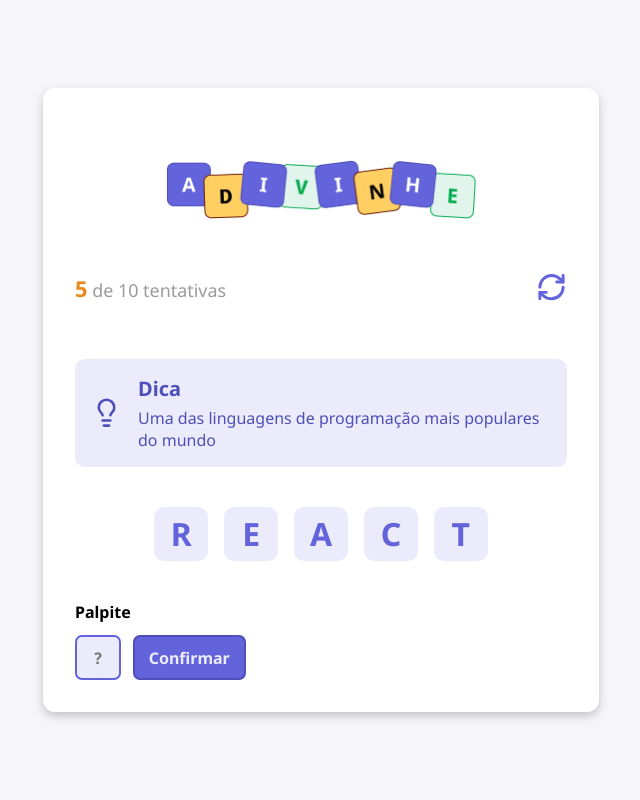
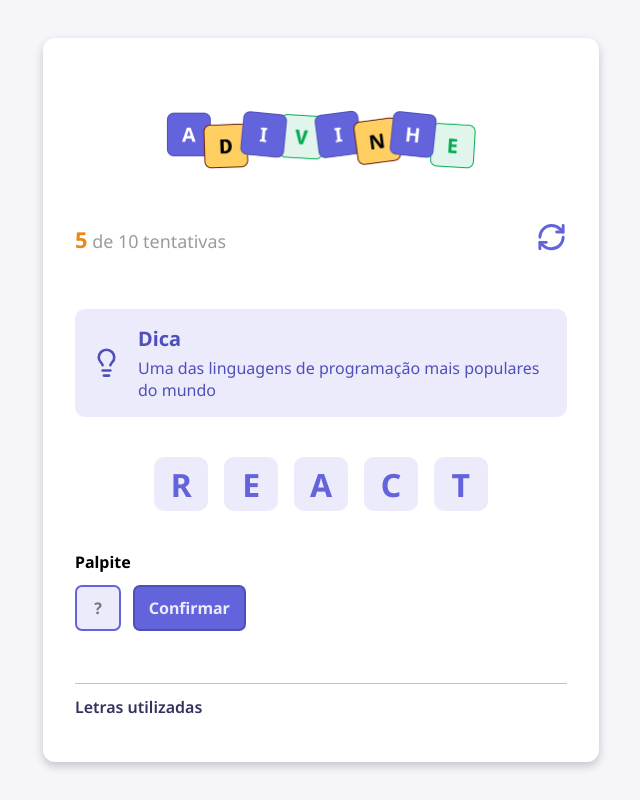
Before and after one commit to clara-nascie/jogo-de-adivinhacao, a React (Vite) app in the folder jogo-de-adivinhação-react/: page / in a window 1280 px wide. Shown: the whole page, without its empty margins (319-959 px from the left). Built offline with nearby package versions, Linux system fonts and the light colour scheme.

Commit message:
feat: create LettersUsed component and integrate in App

```diff
--- a/jogo-de-adivinhação-react/src/App.tsx
+++ b/jogo-de-adivinhação-react/src/App.tsx
@@ -4,6 +4,7 @@ import { Header } from "./Components/Header/";
 import { Tip } from "./Components/Tip";
 import { Input } from "./Components/Input";
 import { Button } from "./Components/Button";
+import { LettersUsed } from "./Components/LettersUsed";
 
 export default function App() {
   function handleRestartGame() {
@@ -27,6 +28,7 @@ export default function App() {
           <Input autoFocus maxLength={1} placeholder="?" />
           <Button title="Confirmar" />
         </div>
+        <LettersUsed />
       </main>
     </div>
   );
--- /dev/null
+++ b/jogo-de-adivinhação-react/src/Components/LettersUsed/index.tsx
@@ -0,0 +1,10 @@
+import styles from './styles.module.css';
+
+
+export function LettersUsed() {
+    return (
+        <div className={styles.lettersUsed}>
+            <h5>Letras utilizadas</h5>
+        </div>
+    );
+}
--- /dev/null
+++ b/jogo-de-adivinhação-react/src/Components/LettersUsed/styles.module.css
@@ -0,0 +1,12 @@
+.lettersUsed {
+  width: 100%;
+  margin-top: 3.25rem;
+  border-top: 1px solid #c3c3c3;
+}
+
+.lettersUsed > h5 {
+  color: #32325f;
+  font-size: 1rem;
+  font-weight: 600;
+  margin: 0.75rem 0;
+}
--- a/jogo-de-adivinhação-react/src/app.module.css
+++ b/jogo-de-adivinhação-react/src/app.module.css
@@ -26,8 +26,6 @@ main {
     gap: 1rem;
 
     margin: 2.5rem 0;
-
-
 }
 
 .guess {
```
